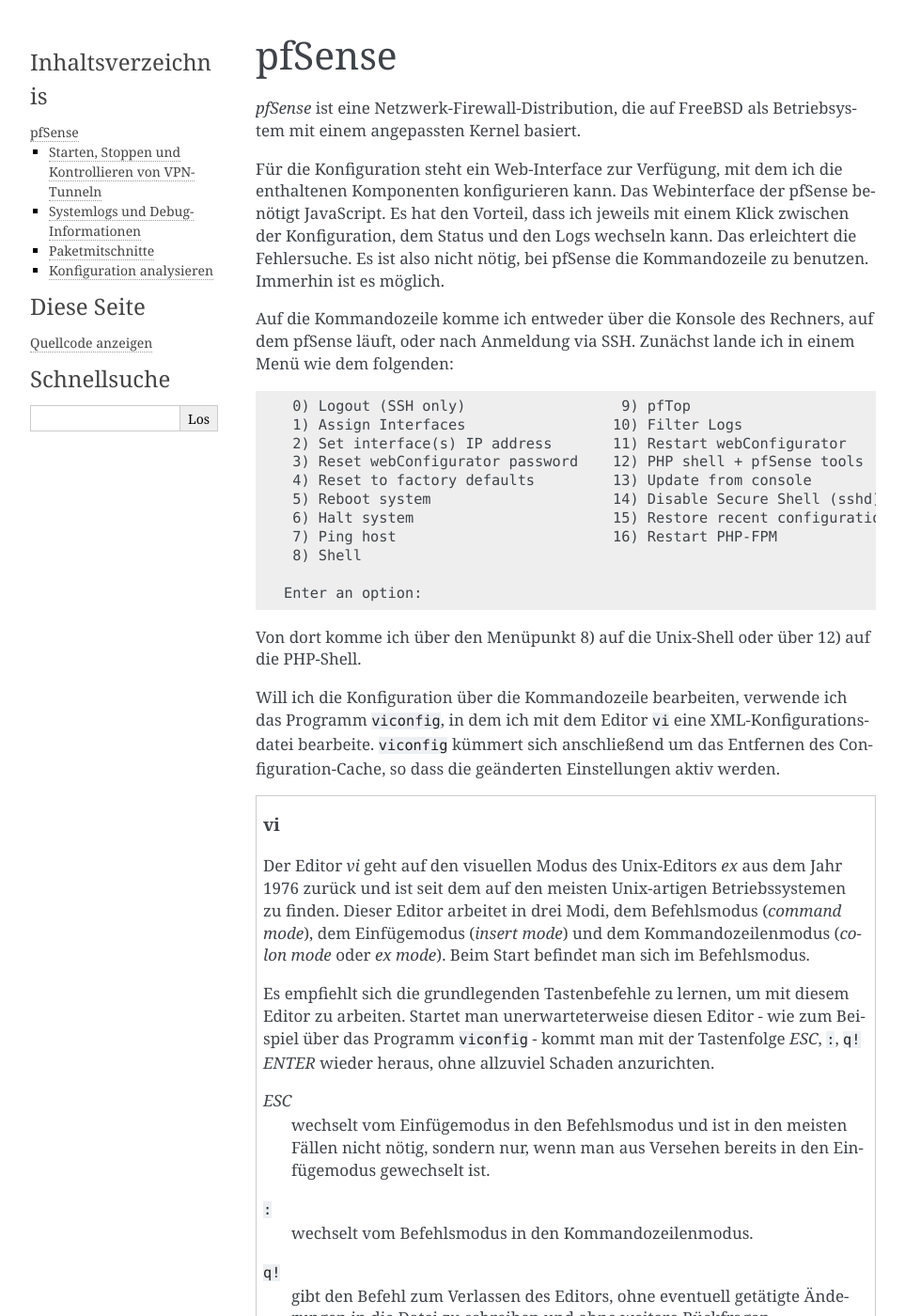
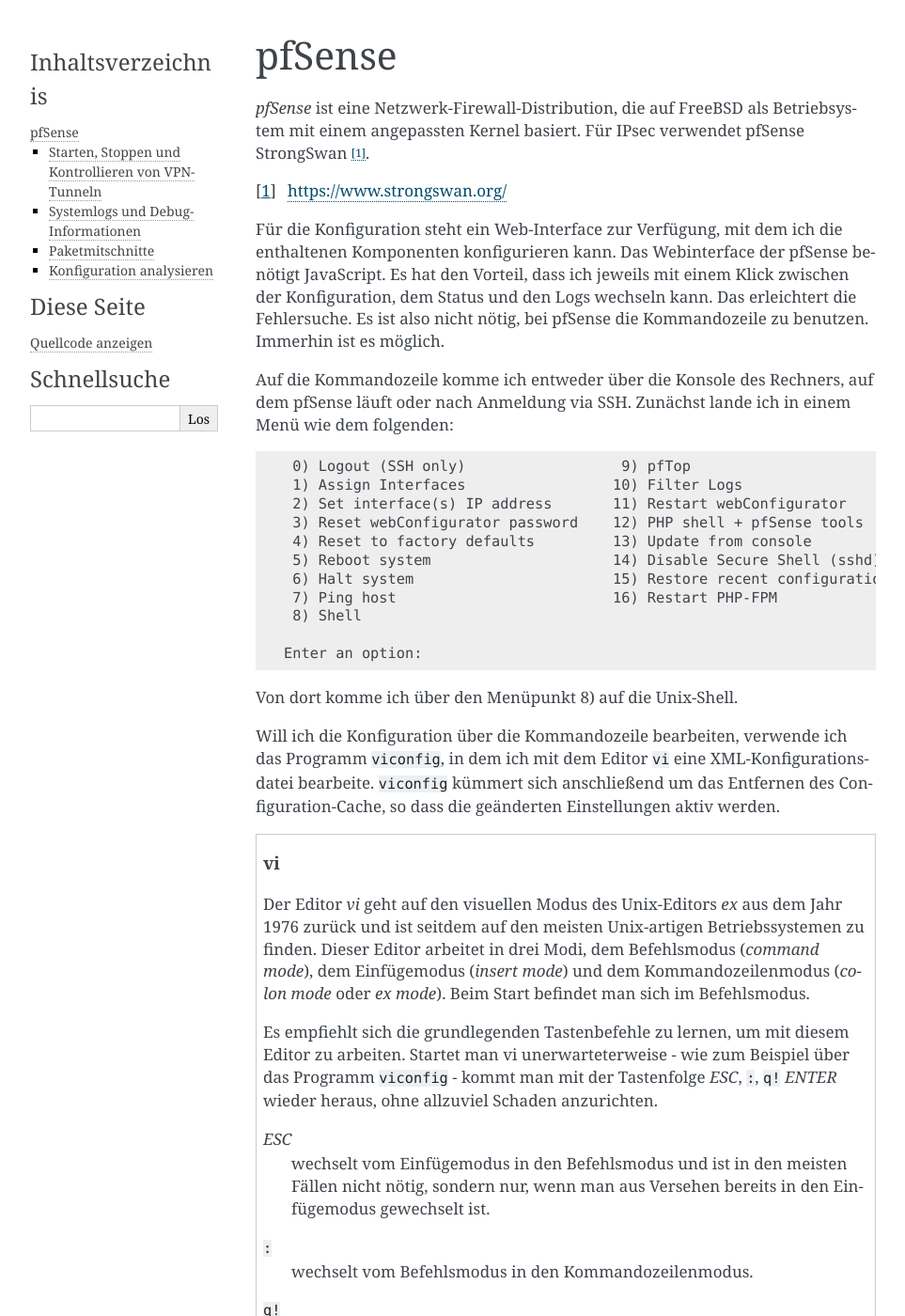
Before and after one commit to matwei-books/Fehlersuche-bei-IPsec-VPN-mit-IKEv2, a Sphinx documentation site: the page built from source/software/pfsense.rst, in a window 1280 px wide and 1400 px high. Shown: the whole window at 94% size, without its empty margins (148-1111 px from the left). Built offline with Sphinx 7.4.7, drawn with Linux system fonts in a browser that asks for light colours; some of the changed text lies outside the part shown.

Commit message:
nach laut lesen überarbeitet

```diff
--- a/source/software/pfsense.rst
+++ b/source/software/pfsense.rst
@@ -1,9 +1,16 @@
+
+.. index:: ! pfSense
 
 pfSense
 =======
 
+.. index:: StrongSwan
+
 *pfSense* ist eine Netzwerk-Firewall-Distribution, die auf FreeBSD als
 Betriebsystem mit einem angepassten Kernel basiert.
+Für IPsec verwendet pfSense StrongSwan [#]_.
+
+.. [#] https://www.strongswan.org/
 
 Für die Konfiguration steht ein Web-Interface zur Verfügung,
 mit dem ich die enthaltenen Komponenten konfigurieren kann.
@@ -18,15 +25,14 @@
 .. index:: pfSense; Kommandozeile
 
 Auf die Kommandozeile komme ich entweder über die Konsole des Rechners,
-auf dem pfSense läuft, oder nach Anmeldung via SSH.
+auf dem pfSense läuft oder nach Anmeldung via SSH.
 Zunächst lande ich in einem Menü wie dem folgenden:
 
 .. literalinclude:: pfsense-console.txt
    :language: text
    :lines: 5-16
 
-Von dort komme ich über den Menüpunkt 8) auf die Unix-Shell oder über 12)
-auf die PHP-Shell.
+Von dort komme ich über den Menüpunkt 8) auf die Unix-Shell.
 
 .. index:: pfSense; viconfig
 
@@ -41,7 +47,7 @@
 .. topic:: vi
 
    Der Editor *vi* geht auf den visuellen Modus des Unix-Editors *ex*
-   aus dem Jahr 1976 zurück und ist seit dem auf den meisten
+   aus dem Jahr 1976 zurück und ist seitdem auf den meisten
    Unix-artigen Betriebssystemen zu finden.
    Dieser Editor arbeitet in drei Modi, dem Befehlsmodus (*command mode*),
    dem Einfügemodus (*insert mode*) und dem Kommandozeilenmodus (*colon
@@ -50,7 +56,7 @@
 
    Es empfiehlt sich die grundlegenden Tastenbefehle zu lernen, um mit
    diesem Editor zu arbeiten.
-   Startet man unerwarteterweise diesen Editor - wie zum Beispiel über
+   Startet man vi unerwarteterweise - wie zum Beispiel über
    das Programm ``viconfig`` - kommt man mit der Tastenfolge *ESC*,
    ``:``, ``q!`` *ENTER* wieder heraus, ohne allzuviel Schaden
    anzurichten.
@@ -222,3 +231,11 @@
 Will ich die Konfigurationsdatei in der Shell bearbeiten, empfiehlt sich
 das Programm ``viconfig``, das sich um Details wie das Löschen des
 Config-Caches kümmert.
+
+.. index:: StrongSwan
+
+Bin ich mir nicht im Klaren,
+was eine bestimmte Konfiguration im Webinterface
+beziehungsweise in der XML-Datei bedeutet,
+kann ich die draus erzeugte Konfiguration für StrongSwan
+unter */var/etc/* anschauen.
```
Also changed, not shown: other parts of source/software/pfsense.rst (+8 -5 lines).
